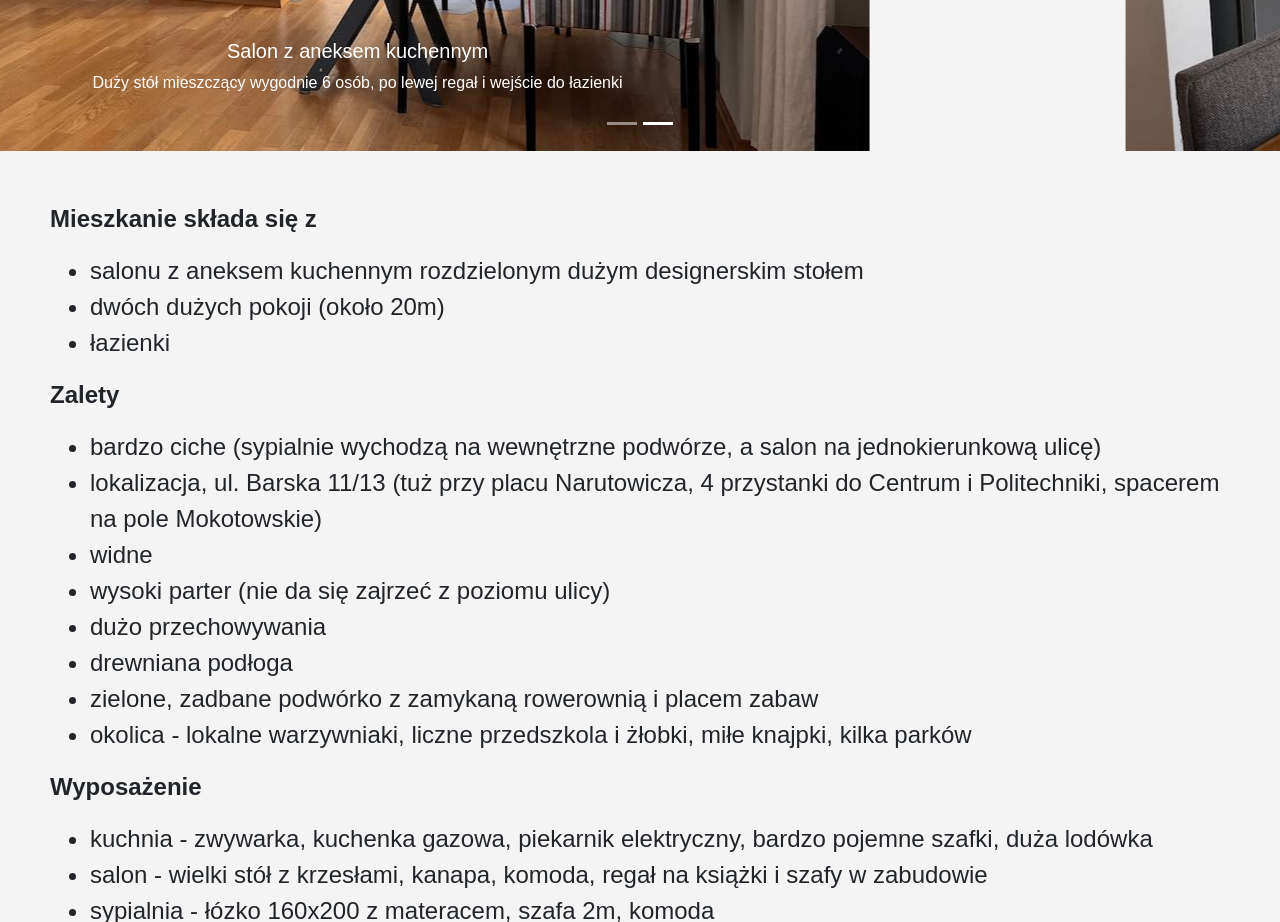
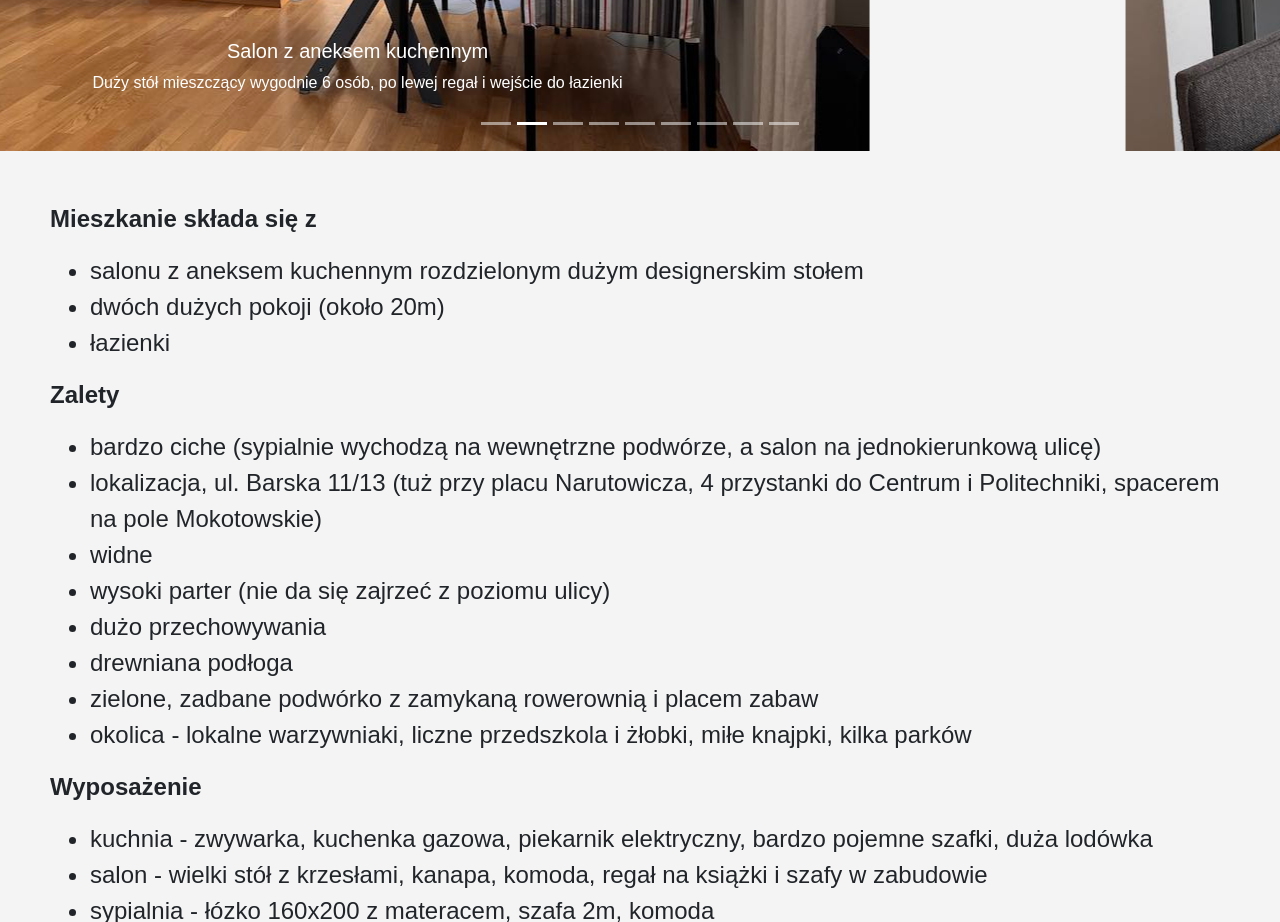
Before and after one commit to KrzysztofMadejski/62m-na-Starej-Ochocie, a plain HTML site: page index.html in a window 1280 px wide. Shown: the part 920-1842 px from the top of the page. Drawn offline with nearby package versions, Linux system fonts and the light colour scheme.

Commit message:
carousel-indicators

```diff
--- a/index.html
+++ b/index.html
@@ -70,6 +70,13 @@
     <ol class="carousel-indicators">
         <li data-target="#barska" data-slide-to="0" class="active"></li>
         <li data-target="#barska" data-slide-to="1"></li>
+        <li data-target="#barska" data-slide-to="2"></li>
+        <li data-target="#barska" data-slide-to="3"></li>
+        <li data-target="#barska" data-slide-to="4"></li>
+        <li data-target="#barska" data-slide-to="5"></li>
+        <li data-target="#barska" data-slide-to="6"></li>
+        <li data-target="#barska" data-slide-to="7"></li>
+        <li data-target="#barska" data-slide-to="8"></li>
     </ol>
     <div class="carousel-inner">
         <div class="carousel-item active" data-toggle="modal" data-target="#bigimage" data-image="./big/IMG_0141.jpeg">
```
